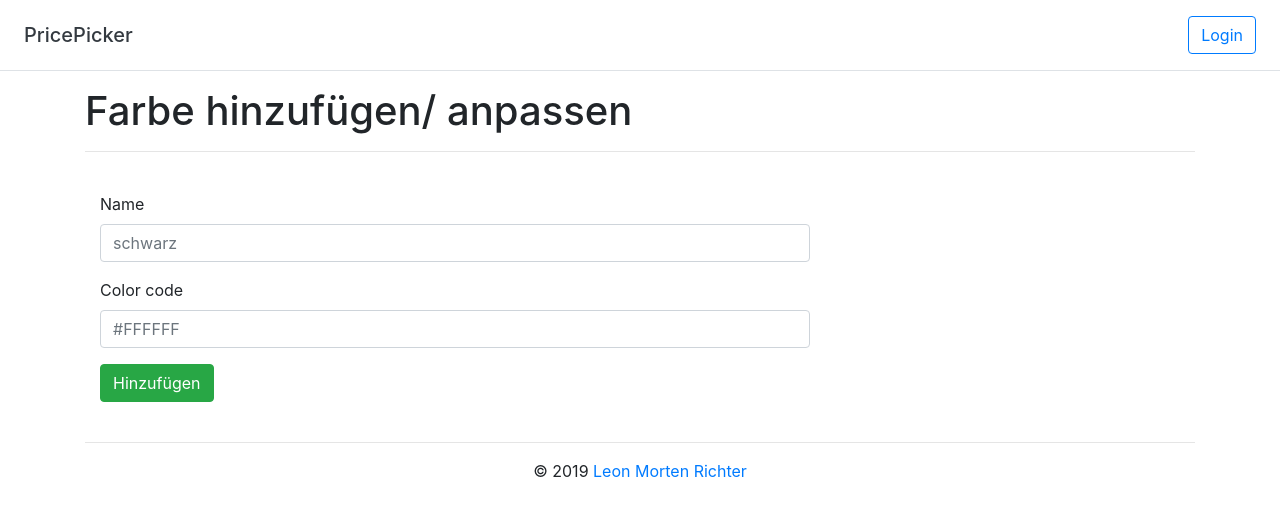
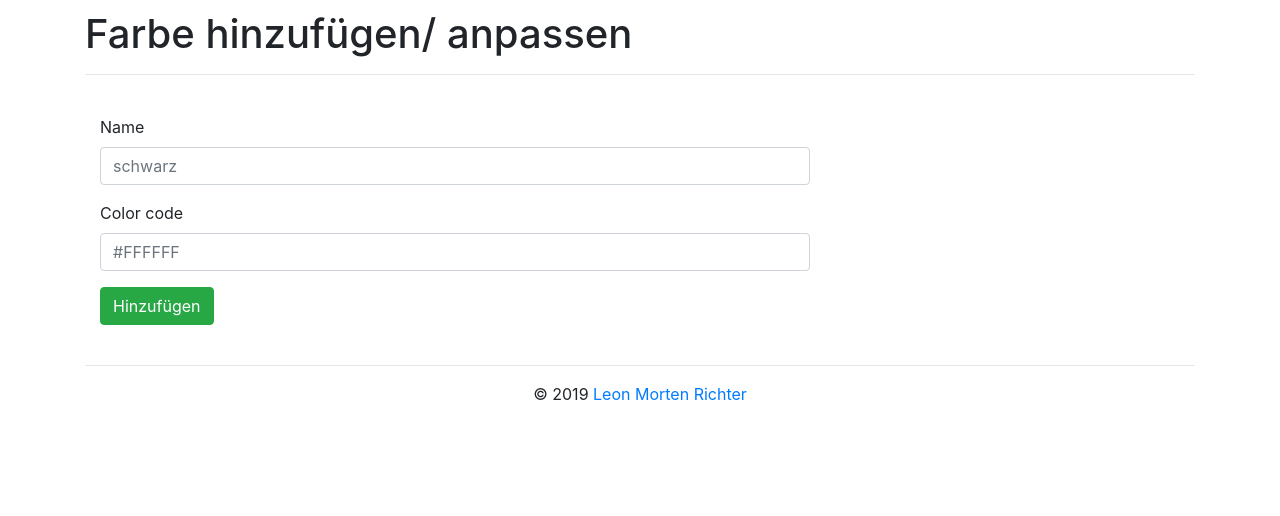
Before and after one commit to M0r13n/price_picker, a Python web app: template price_picker/templates/admin/add_color.html in a window 1280 px wide. Shown: the top 516 px of the page. Run offline with Jinja, Linux system fonts and the light colour scheme; the template is opened without the code that fills it, so the values that code supplies are empty, except form fields; tables that the repository leaves empty hold one stand-in row (values such as "Sample post"); form fields are guessed from the names that the template uses; some libraries are stand-ins or nearby versions.

Commit message:
added option to show header or not

```diff
--- a/assets/static/main.css
+++ b/assets/static/main.css
@@ -16,6 +16,10 @@
 
 .form-check li {
     list-style-type: none;
+}
+
+.headerMargin{
+    margin-bottom: 10px;
 }
 
 /* Colored Circles*/
--- a/config.py
+++ b/config.py
@@ -21,6 +21,7 @@ class BaseConfig(object):
     RESULTS_PER_PAGE = 7
     CELERY_BROKER_URL = os.getenv("CELERY_BROKER_URL", "redis://localhost:6379/0")
     CELERY_RESULT_BACKEND = os.getenv("CELERY_RESULT_BACKEND", "redis://localhost:6379/0")
+    SHOW_HEADER = os.getenv("SHOW_HEADER", True)
 
 
 class DevelopmentConfig(BaseConfig):
--- a/price_picker/templates/_base.html
+++ b/price_picker/templates/_base.html
@@ -12,8 +12,8 @@
     <!-- styles -->
     <link rel="stylesheet" href="https://stackpath.bootstrapcdn.com/bootstrap/4.3.1/css/bootstrap.min.css"
           integrity="sha384-ggOyR0iXCbMQv3Xipma34MD+dH/1fQ784/j6cY/iJTQUOhcWr7x9JvoRxT2MZw1T" crossorigin="anonymous">
-    <link href="{{ url_for('static', filename='main.css') }}?v=1.0.3" rel="stylesheet" media="screen">
-    <link href="{{ url_for('static', filename='devices.min.css') }}" rel="stylesheet" media="screen">
+    <link href="{{ url_for('static', filename='main.css') }}?v=1.0.4" rel="stylesheet" media="screen">
+    <link href="{{ url_for('static', filename='devices.min.css') }}?v=1.0.0" rel="stylesheet" media="screen">
     {% block css %}{% endblock %}
 </head>
 
--- a/price_picker/templates/header.html
+++ b/price_picker/templates/header.html
@@ -1,7 +1,9 @@
+{% if config['SHOW_HEADER'] %}
     <div class="d-flex flex-column flex-md-row align-items-center p-3 px-md-4 mb-3 bg-white border-bottom box-shadow">
         <h5 class="my-0 mr-md-auto d-none d-sm-block"><a href="{{ url_for('main.home') }}" class="text-dark">PricePicker</a></h5>
         <nav class="my-2 my-md-0 mr-md-3">
-        {% if current_user.is_authenticated %}<a class="p-2 text-dark" href="{{ url_for('admin.dashboard') }}">Einstellungen</a>{% endif %}
+            {% if current_user.is_authenticated %}
+                <a class="p-2 text-dark" href="{{ url_for('admin.dashboard') }}">Einstellungen</a>{% endif %}
         </nav>
         {% if current_user.is_authenticated %}
             <a class="btn btn-outline-danger d-none d-sm-block" href="{{ url_for('main.logout') }}">Logout</a>
@@ -9,3 +11,6 @@
             <a class="btn btn-outline-primary d-none d-sm-block" href="{{ url_for('main.login') }}">Login</a>
         {% endif %}
     </div>
+{% else %}
+    <div class="headerMargin"></div>
+{% endif %}
```
Lines whose indentation alone changed are shown as unchanged.
